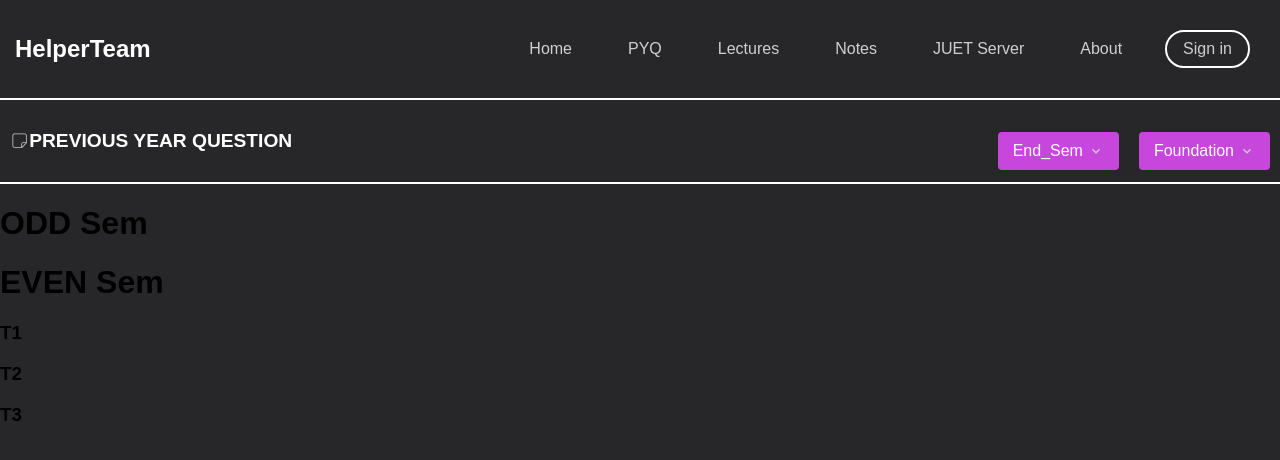
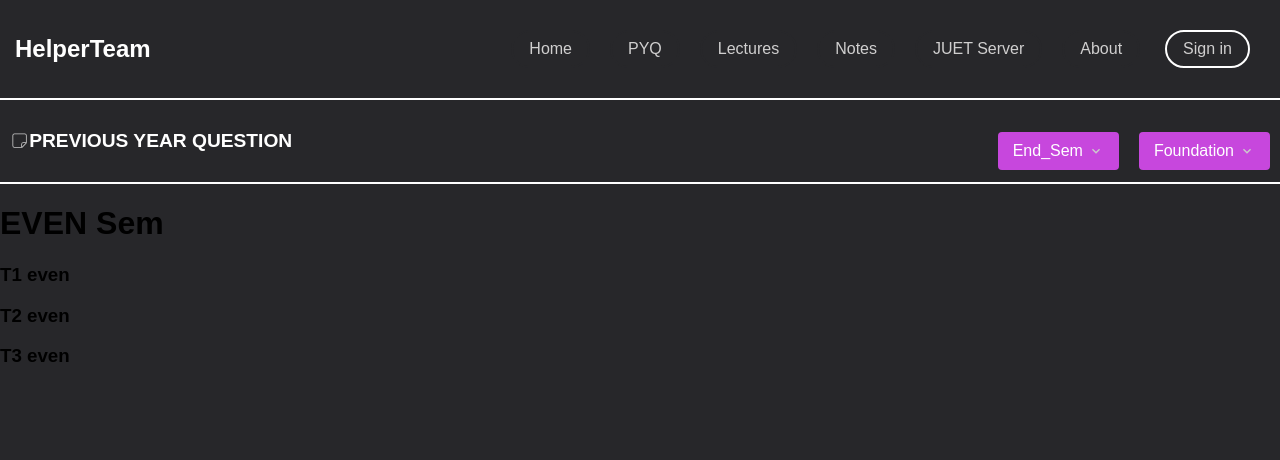
Before and after one commit to Indranil102/Helper_Team, a React (Create React App) app: page /pyq in a window 1280 px wide. Shown: the top 460 px of the page. Built offline with nearby package versions, Linux system fonts and the light colour scheme; a web font is replaced by a local one.

Commit message:
ceck the edit

```diff
--- a/src/Pages/pyq/Pyq.jsx
+++ b/src/Pages/pyq/Pyq.jsx
@@ -17,6 +17,7 @@ const getShortenedUrl = (url) => {
 };
 
 const Pyq = () => {
+  let selectSem =false;
   return (
 
 
@@ -41,20 +42,36 @@ const Pyq = () => {
     </div>
         </div>
 
-         <div>
-        <div className='sem-container'>
-          <div> <h1>ODD Sem</h1></div>
-          <div> <h1>EVEN Sem</h1></div>
+         <div className='ppr-selector'>
+         {
+      selectSem ? (
+            <div className='sem-selector'>
+               <h1>ODD Sem</h1>
+            </div>
+         ) : (
+            <div className='sem-selector'>
+               <h1>EVEN Sem</h1>
+            </div>
+  )
+}
 
 
-        </div>
+{
+  selectSem === 'odd' ? (
+    <>
+      <div className='test'><h3>T1 odd</h3></div>
+      <div className='test'><h3>T2 odd</h3></div>
+      <div className='test'><h3>T3 odd</h3></div>
+    </>
+  ) : (
+    <>
+      <div className='test'><h3>T1 even</h3></div>
+      <div className='test'><h3>T2 even</h3></div>
+      <div className='test'><h3>T3 even</h3></div>
+    </>
+  )
+}
 
-        <div className='select-exam-type'>
-          <div className='test'><h3>T1</h3></div>
-          <div className='test'><h3>T2</h3></div>
-          <div className='test'><h3>T3</h3></div>
-
-        </div>
 
         </div>
 
@@ -63,6 +80,7 @@ const Pyq = () => {
     </div>
 
 
+
   )
 }
 
```
